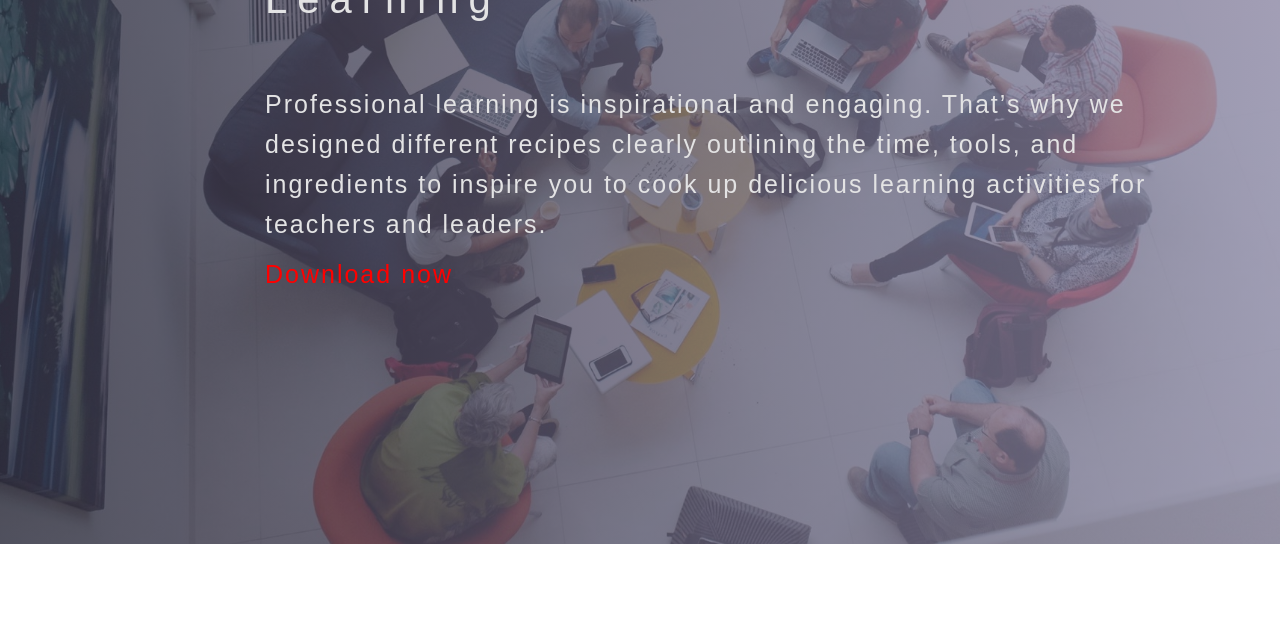
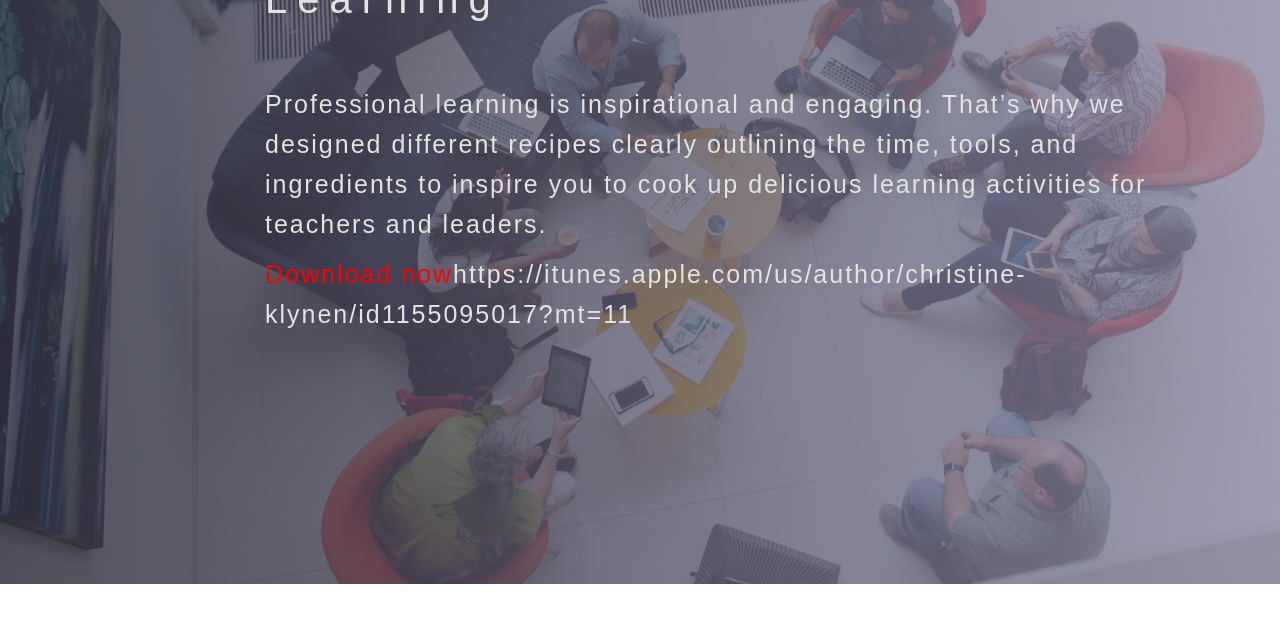
Before and after one commit to meesterkurt/joyofprofessionallearning, a Jekyll site: the page built from index.md, in a window 1280 px wide and 900 px high, scrolled down 449 px, cut to the strip 0-620 px from the top of the window. Built offline with Jekyll 4.4.1, drawn with Linux system fonts in a browser that asks for light colours; nearby versions of some CDN libraries; some web fonts are replaced; some of the changed lines change nothing that is shown.

Commit message:
Update index.md

```diff
--- a/index.md
+++ b/index.md
@@ -1,7 +1,7 @@
 ---
 layout: page
 seotitle: Professional Learning | The Joy of Professional Learning
-meta: The Joy of Professional Learning pulls together a series of recipes to enhanace professional learning expereinces.
+meta: The Joy of Professional Learning pulls together a series of recipes to enhance professional learning experiences.
 permalink: /
 ---
 
@@ -13,7 +13,7 @@ permalink: /
         <div class="block">
           <h1 class="animated fadeInUp"> The Joy of<br>Professional<br>Learning</h1>
           <p class="animated fadeInUp">Professional learning is inspirational and engaging. That’s why we designed different recipes clearly outlining the time, tools, and ingredients to inspire you to cook up delicious learning activities for teachers and leaders.</p>
-          <p class="animated fadeInUp"><a href="/books">Download now</a></p>
+          <p class="animated fadeInUp"><a href="/books">Download now</a>https://itunes.apple.com/us/author/christine-klynen/id1155095017?mt=11</p>
         </div>
       </div>
     </div>
```
